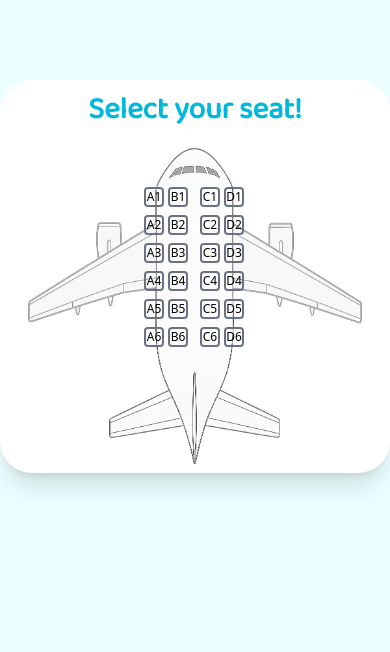
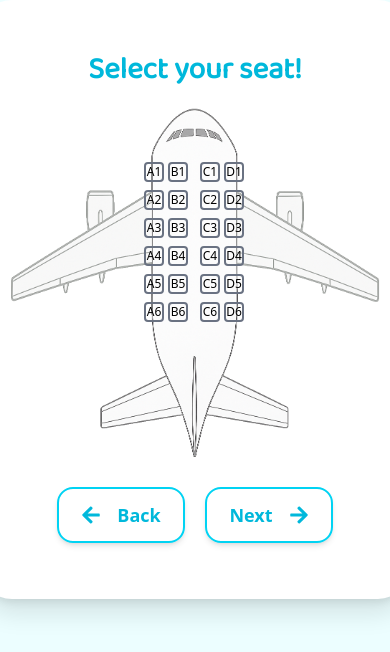
Before and after one commit to Silviu-Stana/airline-store-nextjs, a Next.js app: page /reservations/select-seat in a window 390 px wide. Shown: the top 652 px of the page. Built offline with nearby package versions, Linux system fonts and the light colour scheme.

Commit message:
Proper Seats layout on mobile screens

```diff
--- a/app/reservations/select-seat/layout.tsx
+++ b/app/reservations/select-seat/layout.tsx
@@ -24,7 +24,7 @@ export default function SeatsLayout({
         <html lang="en" className="bg-cyan-50">
             <body
                 className={`${geistSans.variable} antialiased
-                           h-full w-full sm:max-w-xl mx-auto mt-20 rounded-4xl shadow-xl bg-white`}
+                         sm:max-w-xl sm:mx-auto -mx-5 py-10 mt-0 sm:mt-20 rounded-4xl shadow-xl bg-white`}
             >
                 <SessionWrapper>{children}</SessionWrapper>
             </body>
--- a/app/reservations/select-seat/page.tsx
+++ b/app/reservations/select-seat/page.tsx
@@ -1,3 +1,4 @@
+import NavigationButton from '@/components/NavigationButton';
 import Seat from '@/components/Seat';
 import Image from 'next/image';
 import React from 'react';
@@ -18,7 +19,7 @@ const SearchFlight = () => {
                 />
 
                 <div className="absolute inset-0 mr-0.5 flex justify-center items-center">
-                    <div className="flex gap-1 mb-20">
+                    <div className="flex gap-1 mb-40">
                         <div className="flex flex-col gap-2">
                             <Seat label="A1" />
                             <Seat label="A2" />
@@ -56,6 +57,19 @@ const SearchFlight = () => {
                         </div>
                     </div>
                 </div>
+
+                <div className="flex flex-row gap-5 justify-center mb-4">
+                    <NavigationButton
+                        label="Back"
+                        iconPosition="left"
+                        route="/"
+                    />
+                    <NavigationButton
+                        label="Next"
+                        iconPosition="right"
+                        route="/reservations/search-flight"
+                    />
+                </div>
             </div>
         </div>
     );
--- a/components/NavigationButton.tsx
+++ b/components/NavigationButton.tsx
@@ -1,3 +1,4 @@
+'use client';
 import { useRouter } from 'next/navigation';
 import React from 'react';
 import { FaArrowLeft, FaArrowRight } from 'react-icons/fa';
```
